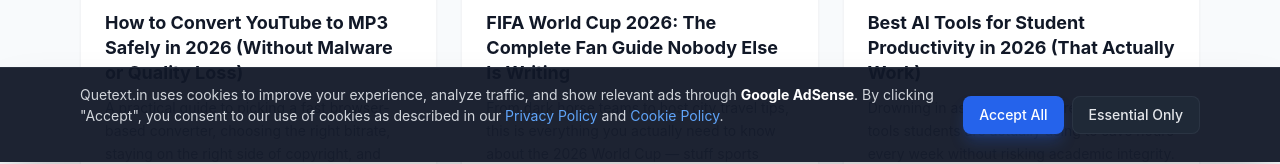
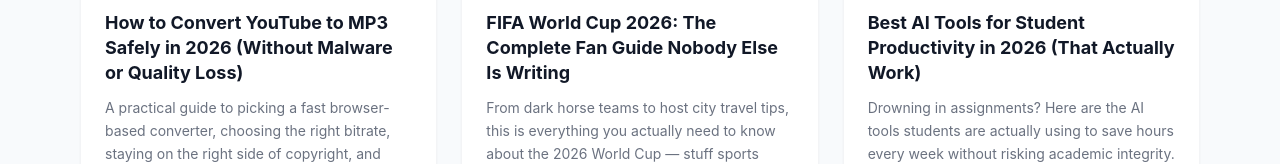
Before and after one commit to ankamdharmendar1-ui/Quetext, a React (Vite) app: page / in a window 1280 px wide. Shown: the part 638-802 px from the top of the page. Built offline with nearby package versions, Linux system fonts and the light colour scheme; no server answers.

Commit message:
chore: remove cookie consent banner from site

```diff
--- a/src/App.jsx
+++ b/src/App.jsx
@@ -3,7 +3,7 @@
 
 import Navbar from './components/Navbar';
 import Footer from './components/Footer';
-import CookieConsent from './components/CookieConsent';
+
 
 const BlogIndexPage = lazy(() => import('./pages/BlogIndexPage'));
 const AboutPage = lazy(() => import('./pages/AboutPage'));
@@ -81,7 +81,6 @@
         </Suspense>
       </div>
       <Footer />
-      <CookieConsent />
     </div>
   );
 }
--- a/src/components/CookieConsent.jsx
+++ /dev/null
@@ -1,51 +0,0 @@
-import React, { useState, useEffect } from 'react';
-import { Link } from 'react-router-dom';
-import { SITE_NAME } from '../lib/siteConfig';
-
-const CONSENT_KEY = 'cookie_consent';
-
-export default function CookieConsent() {
-  const [isVisible, setIsVisible] = useState(false);
-
-  useEffect(() => {
-    const consent = localStorage.getItem(CONSENT_KEY);
-    if (!consent) setIsVisible(true);
-  }, []);
-
-  const saveConsent = (value) => {
-    localStorage.setItem(CONSENT_KEY, value);
-    setIsVisible(false);
-  };
-
-
-  if (!isVisible) return null;
-
-  return (
-    <div className="fixed bottom-0 left-0 right-0 bg-gray-900/95 text-white p-3 md:p-4 z-50 shadow-2xl border-t border-gray-700/50" role="dialog" aria-label="Cookie consent">
-      <div className="container mx-auto px-2 md:px-4 max-w-6xl flex flex-col md:flex-row md:items-center md:justify-between gap-3 md:gap-4">
-        <p className="text-xs md:text-sm text-gray-300 leading-relaxed md:leading-normal">
-          {SITE_NAME} uses cookies to improve your experience, analyze traffic, and show relevant ads through{' '}
-          <strong className="text-white">Google AdSense</strong>. By clicking &quot;Accept&quot;, you consent to our use of cookies as described in our{' '}
-          <Link to="/privacy-policy" className="text-blue-400 hover:text-blue-300 hover:underline transition">Privacy Policy</Link> and{' '}
-          <Link to="/cookie-policy" className="text-blue-400 hover:text-blue-300 hover:underline transition">Cookie Policy</Link>.
-        </p>
-        <div className="flex flex-row w-full md:w-auto gap-2 shrink-0">
-          <button
-            type="button"
-            onClick={() => saveConsent('accepted')}
-            className="flex-1 md:flex-initial px-4 py-2 bg-blue-600 hover:bg-blue-700 text-white font-medium rounded-lg text-xs md:text-sm transition-all whitespace-nowrap text-center shadow-lg shadow-blue-600/25"
-          >
-            Accept All
-          </button>
-          <button
-            type="button"
-            onClick={() => saveConsent('essential-only')}
-            className="flex-1 md:flex-initial px-4 py-2 bg-gray-800 hover:bg-gray-700 text-gray-200 font-medium rounded-lg text-xs md:text-sm transition-all whitespace-nowrap text-center border border-gray-700/50"
-          >
-            Essential Only
-          </button>
-        </div>
-      </div>
-    </div>
-  );
-}
```
